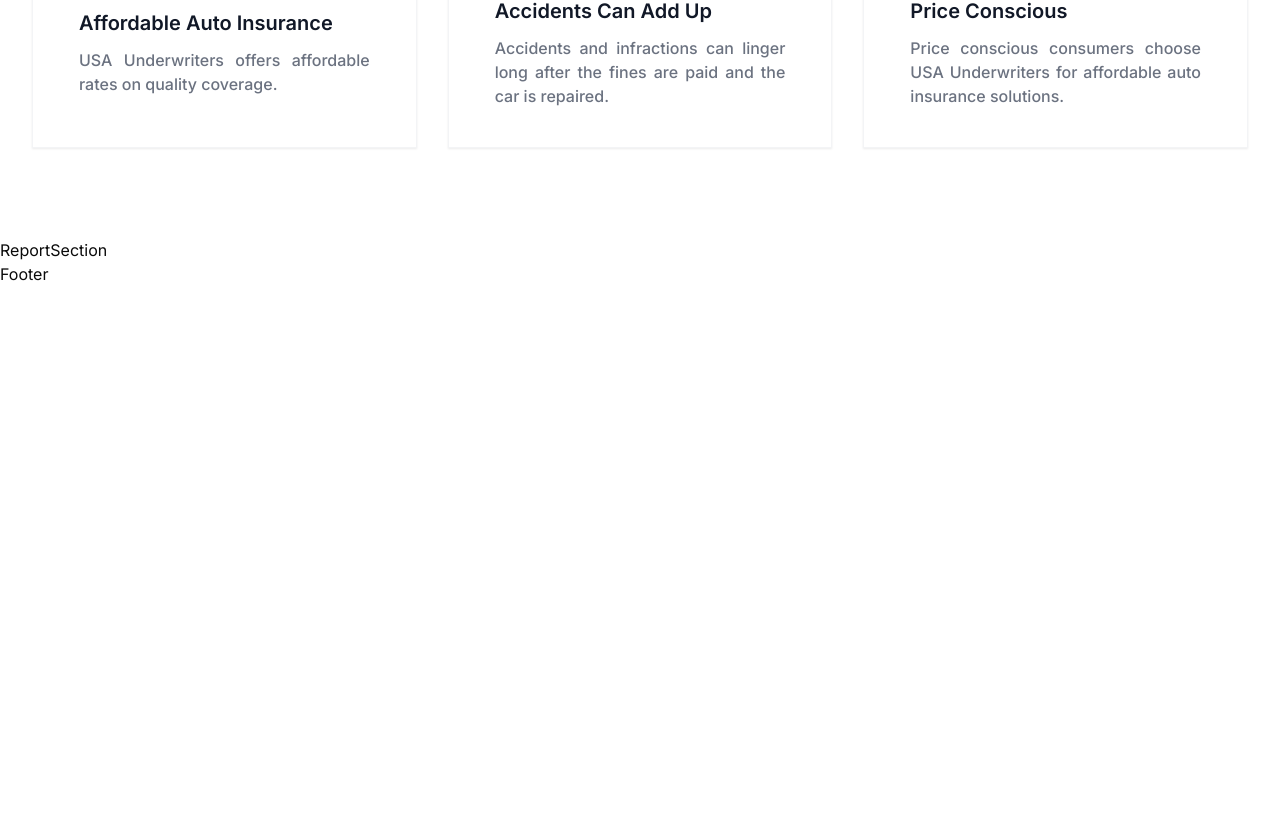
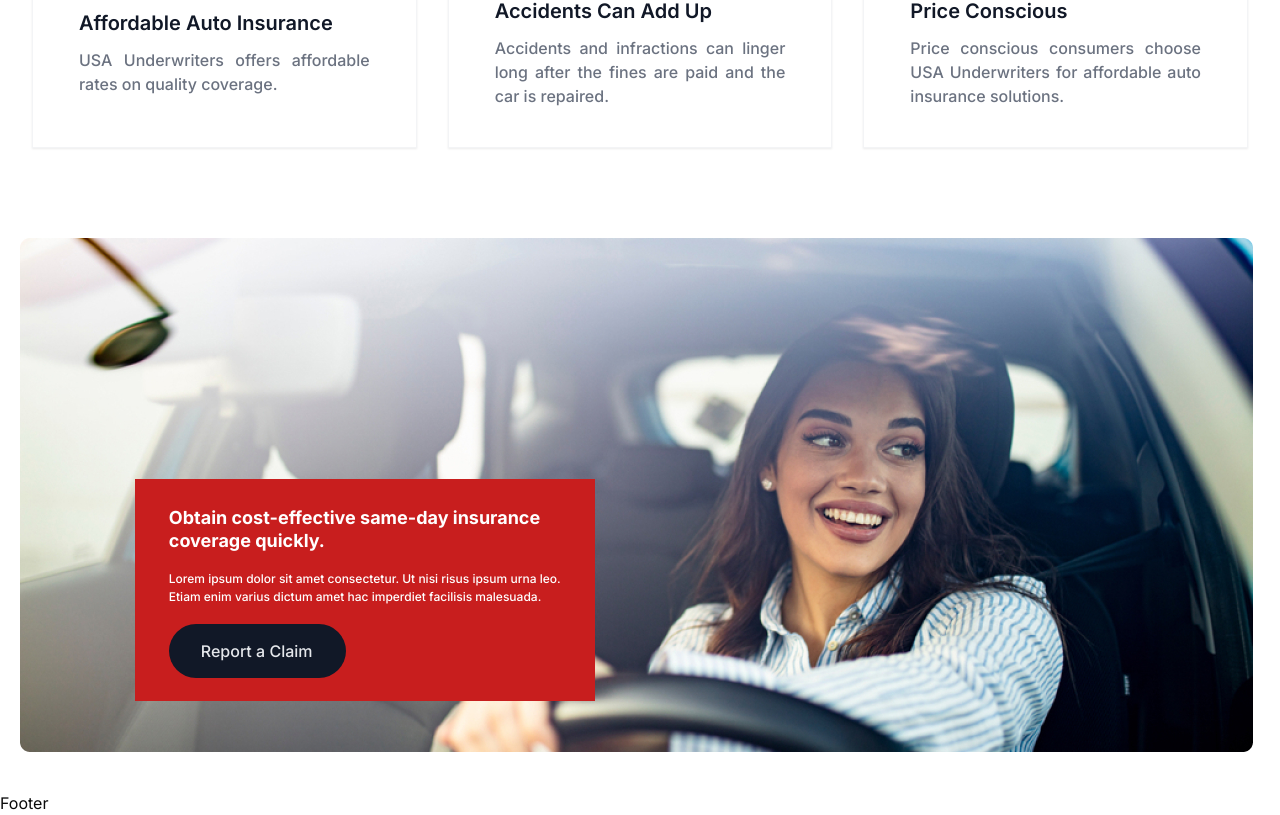
Before and after one commit to muntasirudoy/Assignment_neutrixinc, a Next.js app: page / in a window 1280 px wide. Shown: the part 1036-1851 px from the top of the page. Before the commit the page ends 1322 px from the top, so only its background shows below. Built offline with nearby package versions, Linux system fonts and the light colour scheme.

Commit message:
feat : add report section

```diff
--- a/src/app/(_components)/home/report-section.tsx
+++ b/src/app/(_components)/home/report-section.tsx
@@ -1,3 +1,31 @@
 export const ReportSection = () => {
-  return <div>ReportSection</div>;
+  return (
+    <div className="font-caption container box-border flex flex-row items-start justify-center self-stretch pb-[39px] pl-5 pr-[27px] pt-0 text-left text-lg text-white">
+      <div
+        className="box-border  flex min-h-[514px]  w-full flex-row items-end justify-start rounded-lg
+      bg-[url('/bg-report.jpg')] bg-cover bg-[top] bg-no-repeat px-[114.8px] py-[51px]"
+      >
+        <img
+          className="rounded-3xs relative hidden h-[514px] w-full object-cover"
+          alt=""
+          src="/rectangle-11@2x.png"
+        />
+        <div className="rounded-3xs z-[1] box-border flex w-[460.3px] max-w-full flex-col items-start justify-start gap-[18px] bg-primary pb-[23px] pl-[34px] pr-[26.3px] pt-7">
+          <div className="rounded-3xs relative hidden h-[223px] w-[461px] max-w-full bg-primary" />
+          <b className="relative z-[1] inline-block w-[378px] max-w-full leading-[125%]">
+            Obtain cost-effective same-day insurance coverage quickly.
+          </b>
+          <div className="relative z-[1] self-stretch text-xs font-medium leading-[150%]">
+            Lorem ipsum dolor sit amet consectetur. Ut nisi risus ipsum urna leo. Etiam enim varius
+            dictum amet hac imperdiet facilisis malesuada.
+          </div>
+          <button className=" z-[1] flex cursor-pointer flex-row items-start justify-start whitespace-nowrap rounded-full bg-gray-900 px-8 py-[15px] ">
+            <div className="font-caption relative inline-block min-w-[113px] text-left text-base font-medium leading-[150%] text-gray-200">
+              Report a Claim
+            </div>
+          </button>
+        </div>
+      </div>
+    </div>
+  );
 };
```
Also changed, not shown: public/bg-report.jpg (added).
